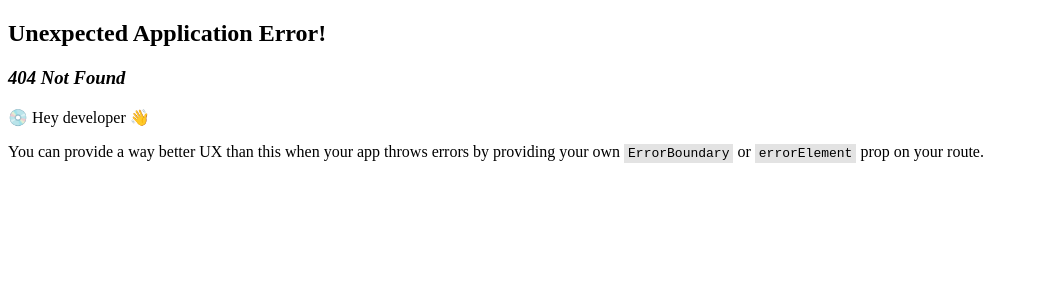
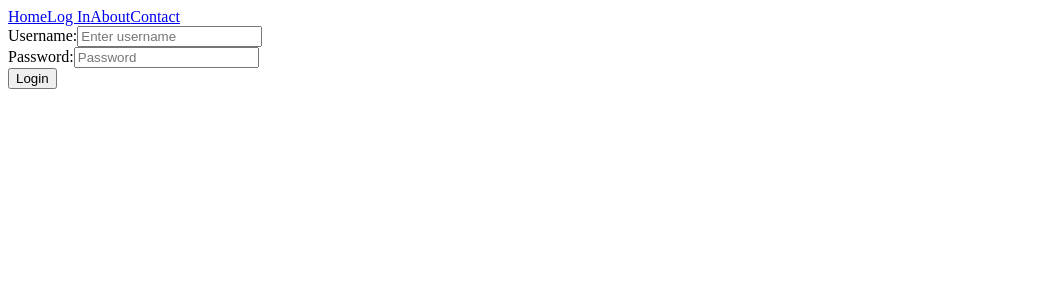
Before and after one commit to AshleighCodes/crowdfunding_front_end, a React (Vite) app: page /login in a window 1280 px wide. Before the commit this address had no page. Shown: the top 300 px of the page, without its empty margins (0-1039 px from the left). Built offline with nearby package versions, Linux system fonts and the light colour scheme.

Commit message:
Created login page and form - Start from Step 2.2

```diff
--- /dev/null
+++ b/src/components/LoginForm.jsx
@@ -0,0 +1,17 @@
+function LoginForm() {
+    return (
+        <form>
+            <div>
+                <label htmlFor="username">Username:</label>
+                <input type="text" id="username" placeholder="Enter username" />
+            </div>
+            <div>
+                <label htmlFor="password">Password:</label>
+                <input type="password" id="password" placeholder="Password" />
+            </div>
+            <button type="submit">Login</button>
+        </form>
+    );
+}
+
+export default LoginForm;
--- a/src/components/NavBar.jsx
+++ b/src/components/NavBar.jsx
@@ -5,6 +5,7 @@ function NavBar() {
     <div>
         <nav>
             <Link to="/">Home</Link>
+            <Link to="/login">Log In</Link>
             <Link to="/about">About</Link>
             <Link to="/contact">Contact</Link>
         </nav>
--- a/src/main.jsx
+++ b/src/main.jsx
@@ -3,6 +3,7 @@ import ReactDOM from "react-dom/client";
 import { createBrowserRouter, RouterProvider } from "react-router-dom";
 
 import HomePage from "./pages/HomePage.jsx";
+import LoginPage from "./pages/LoginPage.jsx";
 import ProjectPage from "./pages/ProjectPage.jsx";
 import AboutPage from './pages/AboutPage.jsx';
 import ContactPage from './pages/ContactPage.jsx';
@@ -15,6 +16,7 @@ const router = createBrowserRouter([
     element: <NavBar />,
     children: [
       { path: "/", element: <HomePage /> },
+      { path: "/login", element: <LoginPage /> },
       { path: "/project/:id", element: <ProjectPage /> },
       { path: "/about", element: <AboutPage /> },
       { path: "/contact", element: <ContactPage /> },
--- /dev/null
+++ b/src/pages/LoginPage.jsx
@@ -0,0 +1,7 @@
+import LoginForm from "../components/LoginForm";
+
+function LoginPage() {
+    return <LoginForm />;
+}
+
+export default LoginPage;
```
